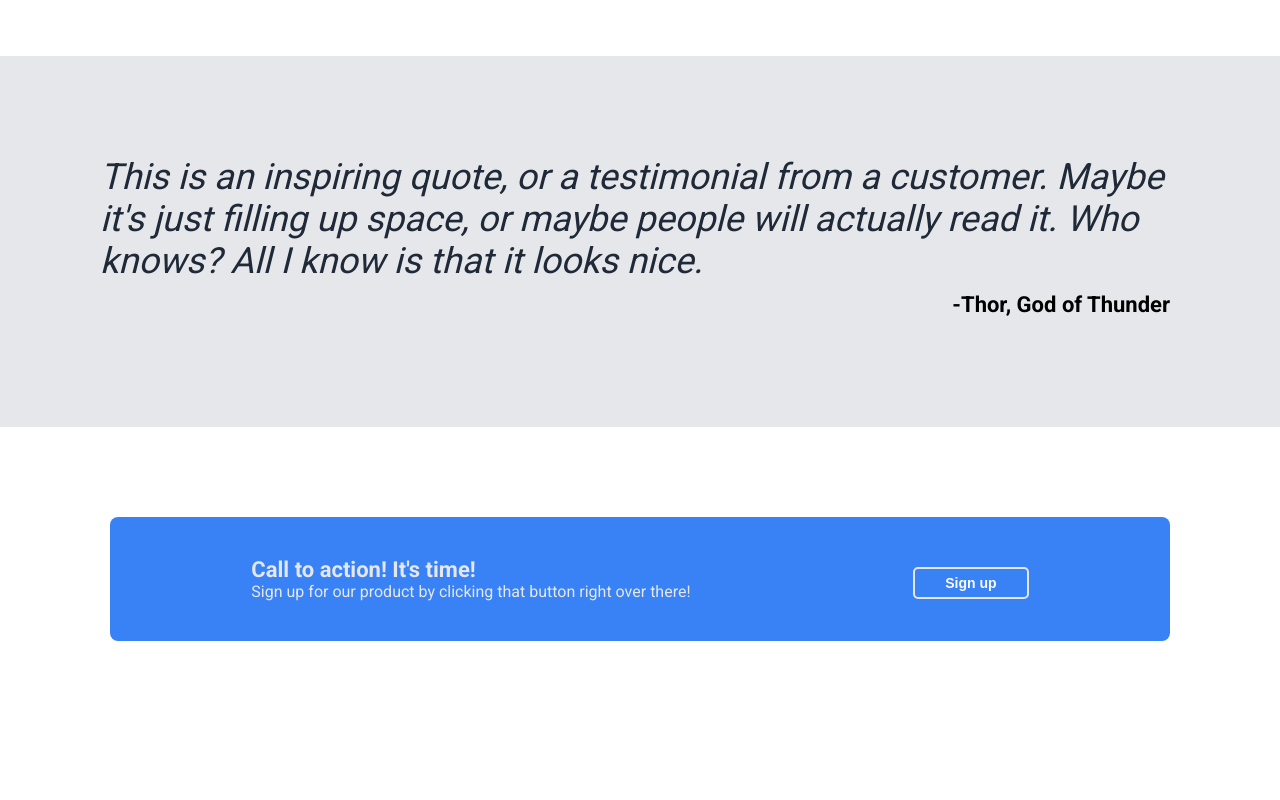
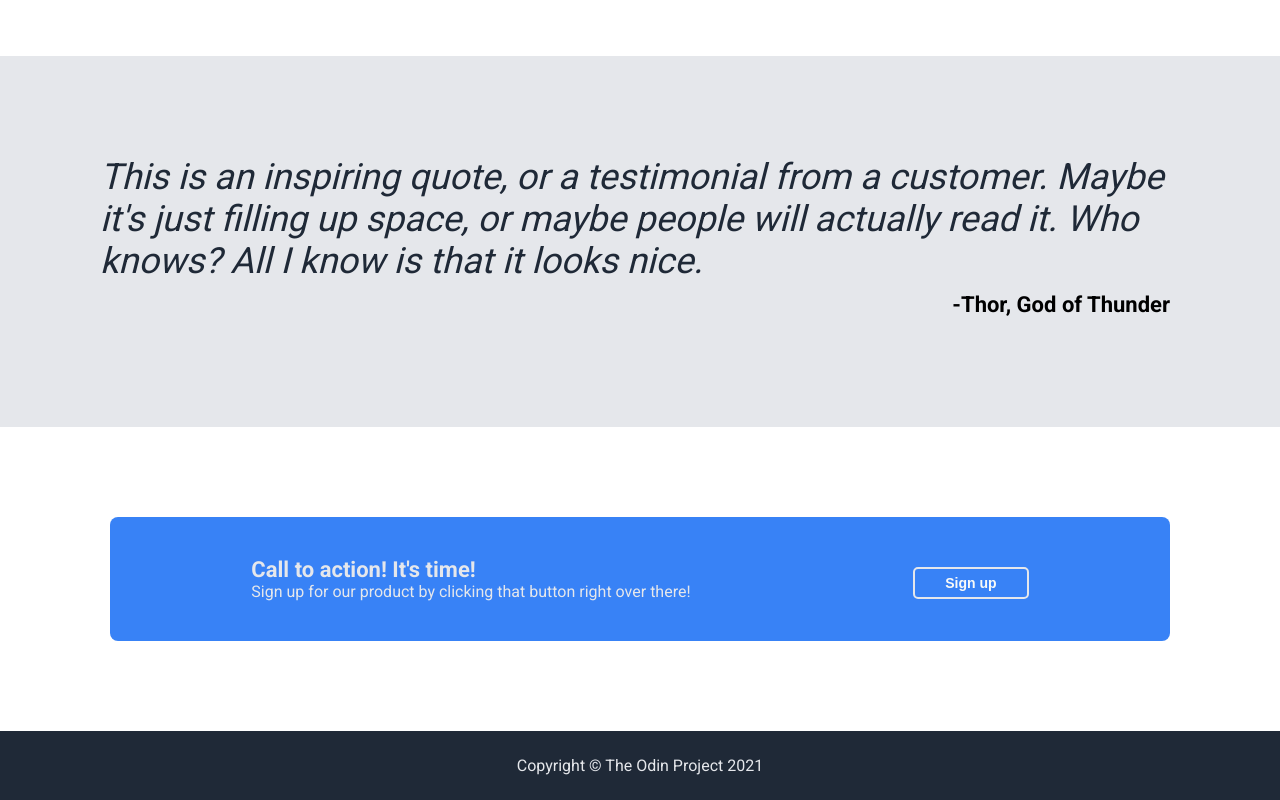
Before and after one commit to AlvaroJBurgos/landing-page, a plain HTML site: page resources/landing-page.html in a window 1280 px wide. Shown: the part 857-1657 px from the top of the page. Before the commit the page ends 1588 px from the top, so only its background shows below. Drawn offline with Linux system fonts and the light colour scheme.

Commit message:
Add footer section html and css style

```diff
--- a/resources/css/style.css
+++ b/resources/css/style.css
@@ -181,3 +181,11 @@ button {
     padding: 6px 30px;
     /* border: 6px solid maroon; */
  }
+
+ footer {
+    display: flex;
+    justify-content: center;
+    background-color: #1F2937;
+    color:#E5E7EB;
+    padding: 25px;
+ }
--- a/resources/landing-page.html
+++ b/resources/landing-page.html
@@ -67,6 +67,7 @@
             <button>Sign up</button>
         </div>
     </div>
+    <footer>Copyright © The Odin Project 2021</footer>
 </body>
 
 </html>
```
